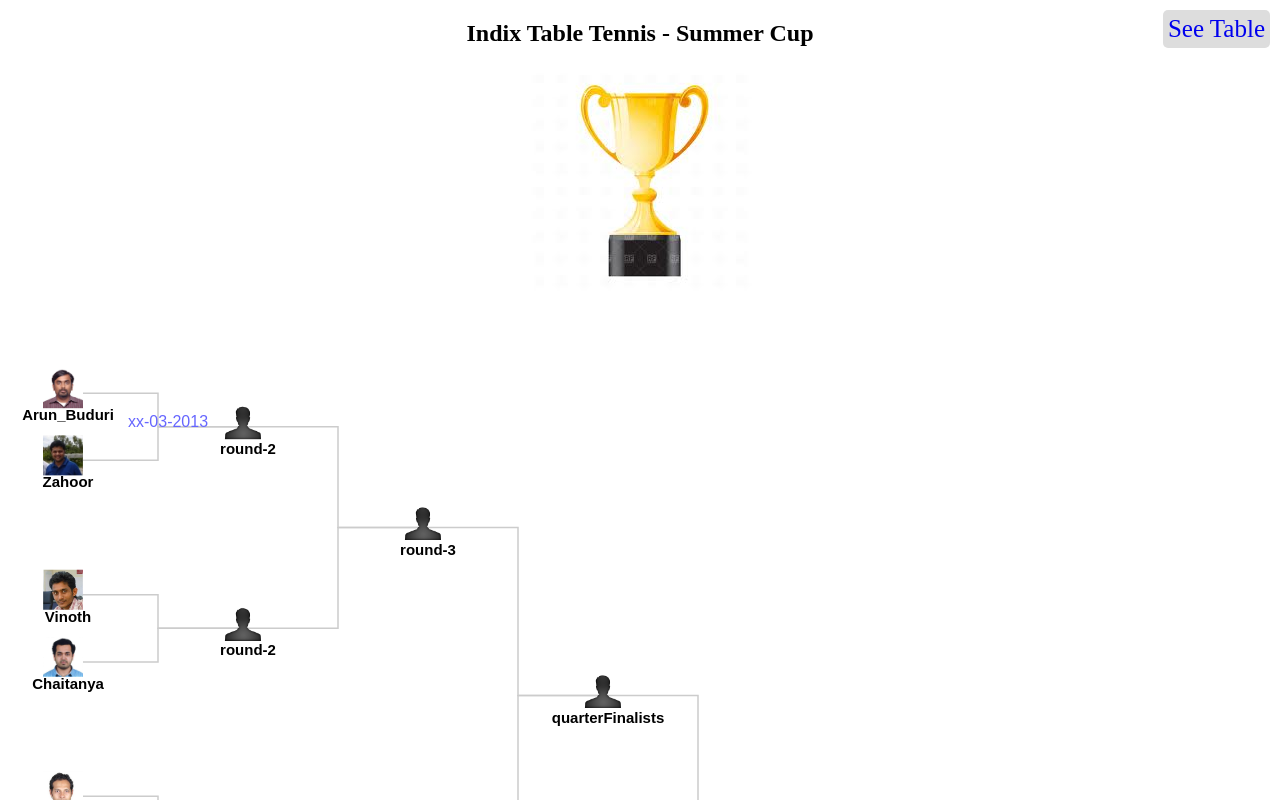
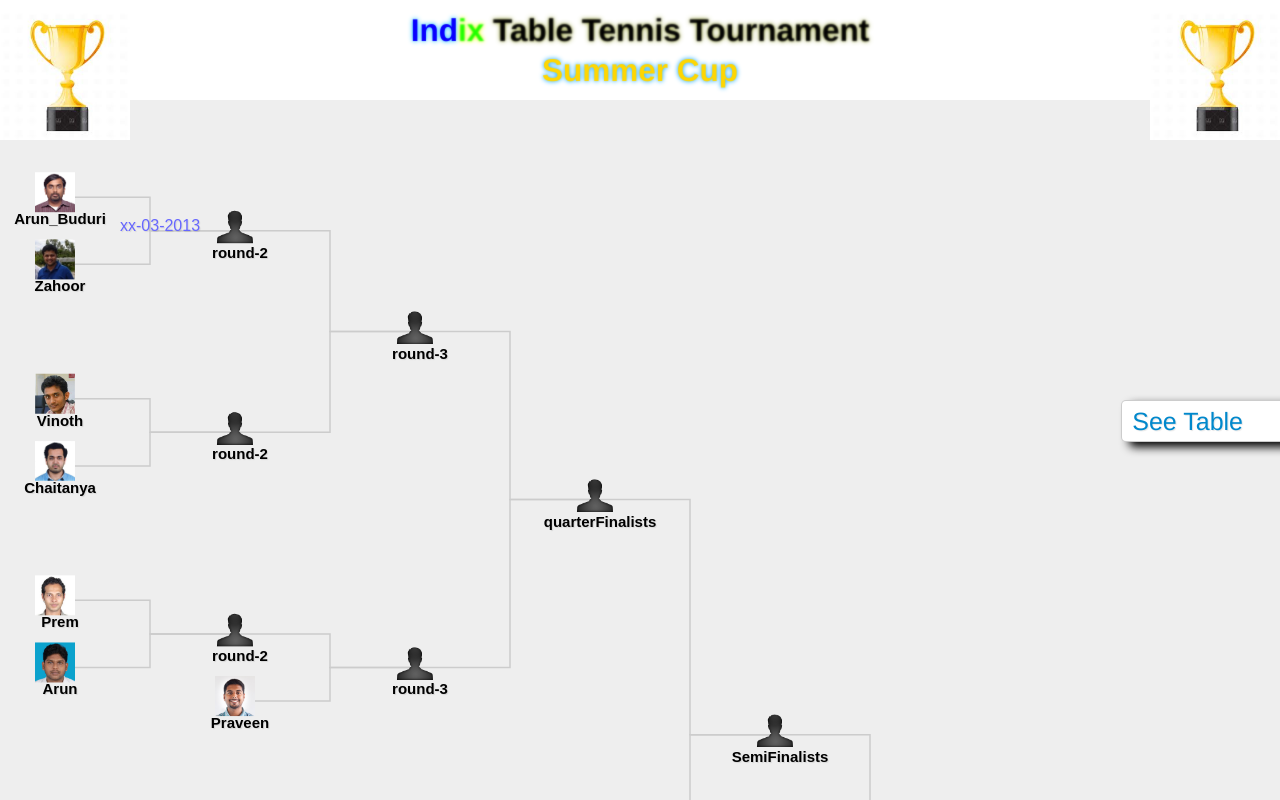
Before and after one commit to bigomega/indixttTournament, a plain HTML site: page index.html in a window 1280 px wide. Shown: the top 800 px of the page. Drawn offline with Linux system fonts and the light colour scheme.

Commit message:
css edits

```diff
--- a/index.html
+++ b/index.html
@@ -2,12 +2,14 @@
 <html>
   <head>
     <meta http-equiv="Content-Type" content="text/html;charset=utf-8">
-    <title>Node-Link Tree</title>
+    <title>Indix Summer Cup</title>
+    <link rel="stylesheet" type="text/css" href="bootstrap.css">
     <script src="d3.v2.js"></script>
     <script type="text/javascript" src="bracket.js"></script>
     <style type="text/css">
-.body{
-  font-family: "Helvetica Neue", Helvetica, Arial, sans-serif
+body{
+  font-family: "Helvetica Neue", Helvetica, Arial, sans-serif;
+  text-shadow: 1px 1px 1px rgba(0,0,0,0.1);
 }
 
 .node .circle {
@@ -36,21 +38,59 @@
 
 a.schedule{
   position: fixed;
-  right: 10px;
-  top: 10px;
+  right: -10px;
+  top: 50%;
   text-decoration: none;
   font-size: 25px;
-  padding: 5px;
-  background-color: #ddd;
+  padding: 10px;
+  background-color: #fff;
+  border: 1px solid rgba(0,0,0,0.2);
   border-radius: 5px;
+  padding-right: 46px;
+  box-shadow: 8px 5px 10px #000;
+}
+
+h2,h2 a,h2 span{
+  color: rgba(0,0,0,0);
+  text-shadow: 0px 0px 2px rgb(0, 0, 0), 0px 0px 5px rgb(151, 160, 51);
+}
+
+h2 span.ind{
+  text-shadow: 0px 0px 1px rgb(10, 0, 255), 0px 0px 5px rgb(0, 184, 255);
+}
+h2 span.ix{
+  text-shadow: 0px 0px 2px rgb(31, 255, 0), 0px 0px 5px rgb(235, 255, 0);
+}
+h2 span.season{
+text-shadow: 0px 0px 1px rgb(255, 214, 0), 0px 0px 5px rgb(0, 163, 255);
+}
+img.cupl{
+  position: absolute;
+  left: 0px;
+}
+img.cupr{
+  position: absolute;
+  right: 0px;
+}
+
+#chart{
+  background-color: #eee;
+}
+
+footer{
+  padding-top: 10px;
+  padding-bottom: 100px
 }
     </style>
   </head>
   <body>
     <a href="/indixttTournament/schedule.html" class="schedule">See Table</a>
-    <center><h2>Indix Table Tennis - Summer Cup</h2>
-      <img src="cup.jpg"</center>
+    <img src="cup.jpg" class="cupl" width="130px"/>
+    <img src="cup.jpg" class="cupr" width="130px"/>
+    <center><h2><a href="http://indix.com"><span class="ind">Ind</span><span class="ix">ix</span></a> Table Tennis Tournament<br><span class="season">Summer Cup</span></h2>
+      </center>
     <div id="chart"></div>
+    <center><footer><a href="http://indix.com">indix</a> &copy;<br><br></footer></center>
     <script type="text/javascript">
 
 var margin = {top: 30, right: 10, bottom: 10, left: 10},
@@ -172,6 +212,7 @@
       .attr("dy", function(d) { return d.isRight?14:-8;})
       .attr("text-anchor", "middle")
       .attr("y", 35)
+      .attr("class", function(d){ return d.class||'';})
       .text(function(d) { return d.name; })
       .style("fill-opacity", 1e-6);
 
```
Also changed, not shown: schedule.html (+3 -1 lines).
